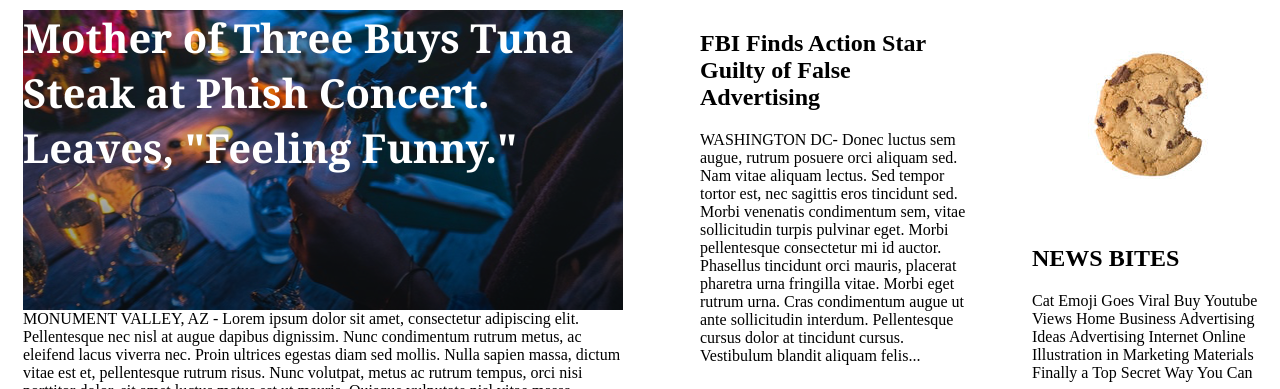
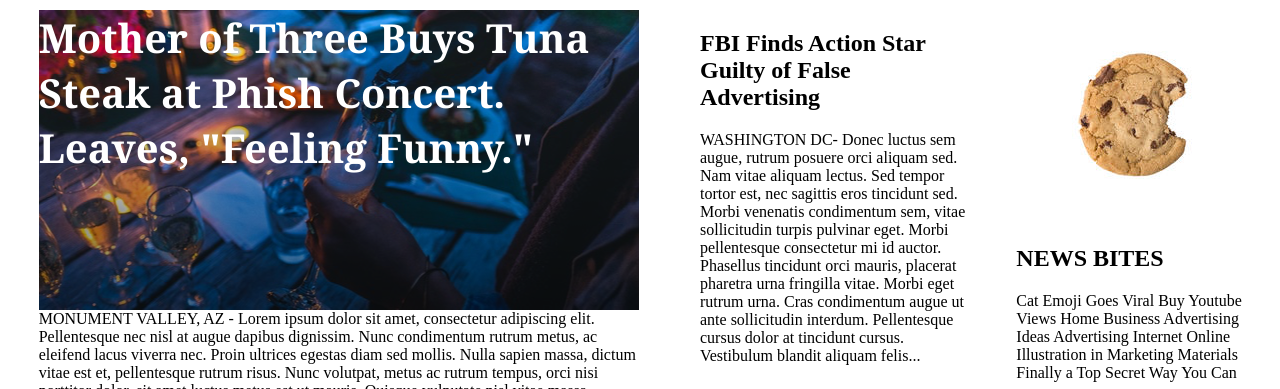
Before and after one commit to boywhocodes/MyTimes, a plain HTML site: page index.html in a window 1280 px wide. Shown: the part 94-483 px from the top of the page. Drawn offline with Linux system fonts and the light colour scheme; files whose address does not match are found by name.

Commit message:
flex main content finish middle column tweak final column flex

```diff
--- a/resources/css/style.css
+++ b/resources/css/style.css
@@ -49,7 +49,7 @@ nav {
 
 .main-container {
     display: flex;
-    justify-content: space-between;
+    justify-content: space-around;
 }
 
 .column-large {
@@ -128,6 +128,9 @@ nav {
     margin: 15px;
 }
 
+
+/* MIDDLE COLUMN */
+
 .column-medium {
     /* border: 5px solid black; */
     width: 300px;
```
